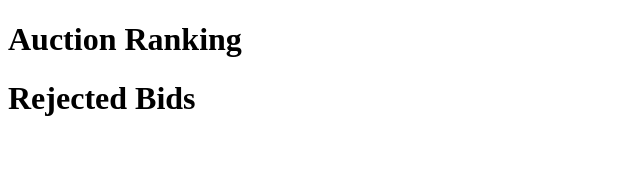
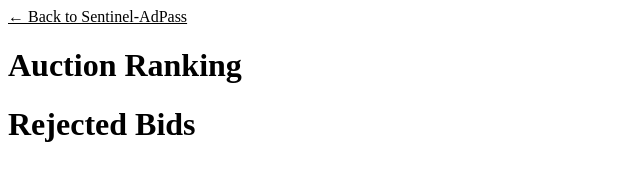
Before and after one commit to 74001w/sentinel-adpass, a plain HTML site: page frontend/dashboard.html in a window 1280 px wide. Shown: the whole page, without its empty margins (0-640 px from the left). Drawn offline with Linux system fonts and the light colour scheme; no server answers.

Commit message:
Add navigation links between main app and dashboard

```diff
--- a/frontend/dashboard.html
+++ b/frontend/dashboard.html
@@ -6,6 +6,7 @@
   <link rel="stylesheet" href="dashboard.css">
 </head>
 <body>
+  <a href="index.html" style="color: inherit; text-decoration: underline;">← Back to Sentinel-AdPass</a>
   <h1>Auction Ranking</h1>
   <div id="slots-container"></div>
 
```
Also changed, not shown: frontend/index.html (+1 -0 lines).
